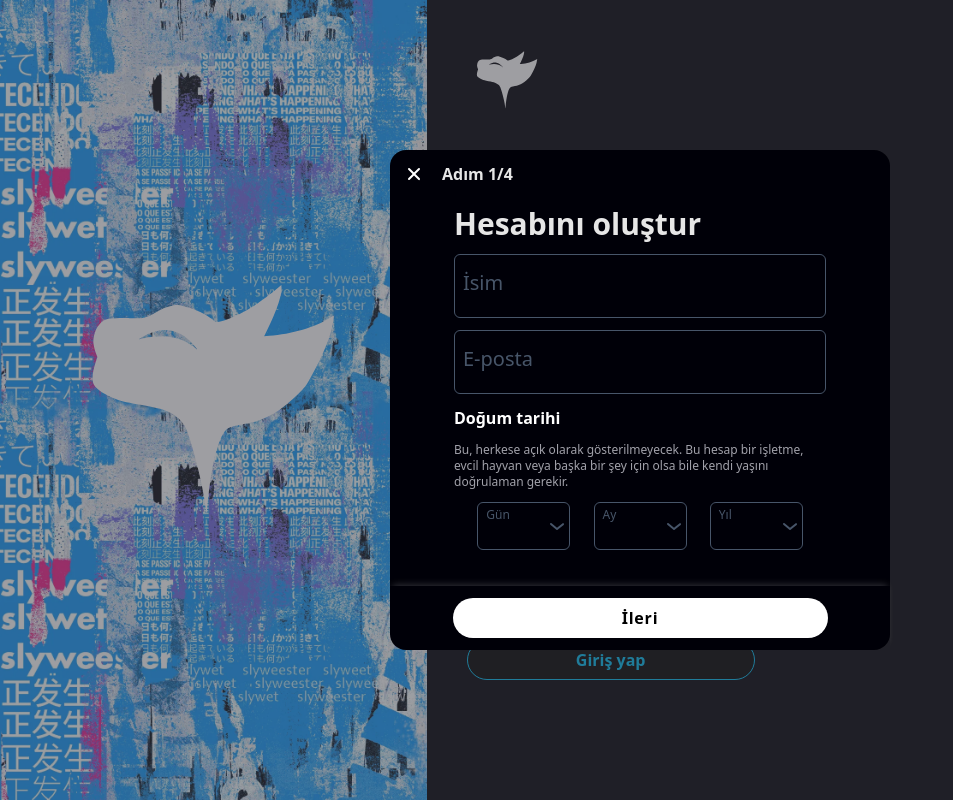
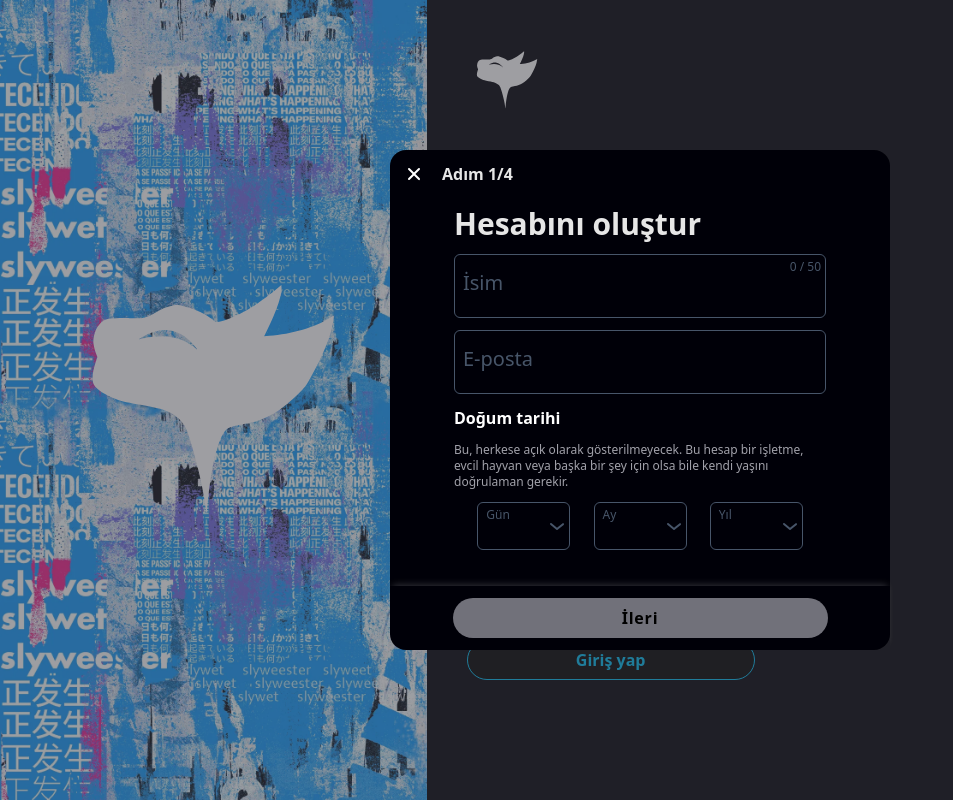
Before and after one commit to boranbatuhan/Slyweester, a Vue app: page / in a window 1280 px wide. Both pictures are taken after a click on the element "Hesap oluştur". Shown: the whole page, without its empty margins (0-953 px from the left). Built offline with nearby package versions, Linux system fonts and the light colour scheme.

Commit message:
login logic.

```diff
--- a/src/components/createAccount.vue
+++ b/src/components/createAccount.vue
@@ -1,6 +1,7 @@
 <script setup>
 import logo from "/src/components/logo.vue"
-import { reactive, ref } from "vue";
+import { computed, reactive, ref } from "vue";
+import router from "/src/router"
 
 const step = ref(1)
 const createAccForm=reactive({
@@ -46,13 +47,30 @@ const reset=()=>{
     createAccForm.month=0
     createAccForm.year=0
     createAccForm.password=""
-
 }
 
-const logla=()=>{
+const nextStep=()=>{
     console.log('createAccForm :>> ', createAccForm);
+    if(step.value<=3)
+    {
     step.value++
+
+    }
+    else{
+        step.value=4
+    }
 }
+const goHome=()=>{
+    router.push("/home")
+}
+
+const checkform = computed(() => {
+
+    return  step.value<=2 ? (createAccForm.name !== "" && createAccForm.mail !== "" && createAccForm.day > 0 && createAccForm.month > 0 && createAccForm.year > 0 ? false : true) : (createAccForm.password !== "" && createAccForm.password.length > 8 ? false : true);
+
+
+});
+
 
 </script>
 
@@ -74,6 +92,7 @@ const logla=()=>{
                 <label @click="clickFocus('name')" :class="{'border-sl-blue':formActives.name==true, 'border-slate-600 ':formActives.name==false}" class="border relative cursor-text w-full group h-16 rounded-md overflow-hidden" for="name">
                     <p :class="{'leading-4 text-xs text-sl-blue pt-1':formActives.name==true, 'leading-[56px] text-xl text-slate-600':formActives.name==false}" class="select-none px-2 transition-all ">İsim</p>
                     <input :class="{'absolute bottom-0 left-0' : formActives.name==true}" @focus="clickFocus('name')" class="outline-none w-full delay-1000 bg-transparent text-white  p-2 " type="text" name="name" id="name" autocomplete="off" maxlength="50" v-model="createAccForm.name">
+                    <p :class="{'text-sl-blue':formActives.name==true, 'text-slate-600':formActives.name==false}"  class="select-none text-xs absolute top-1 right-1">{{ createAccForm.name.length }} / 50 </p>
                 </label>
                 <!-- mail -->
                 <label @click="clickFocus('mail')" :class="{'border-sl-blue':formActives.mail==true, 'border-slate-600 ':formActives.mail==false}" class="border relative cursor-text w-full group h-16 rounded-md overflow-hidden" for="mail">
@@ -167,11 +186,16 @@ const logla=()=>{
 
             <!-- RESULT TAB -->
             <div v-if="step==4" class=" w-full h-full px-2 md:px-16 py-2 md:py-2 flex items-start justify-start gap-6 md:gap-3 flex-col ">
+                <div class="w-full h- relative ">
+                    <img draggable="false" loading="eager" class=" w-full h-full mix-blend-screen" src="/src/assets/confetti.gif" alt="confetti">
+                    <h1 class="text-white/90 absolute bottom-0 left-0 bg-sl-black w-full text-center select-none text-3xl font-bold"> <strong class="text-sl-blue">Slyweester</strong>'a hoşgeldin</h1>
+                </div>
             </div>
 
             <!-- button area -->
             <div class="border-t-shadow w-full h-1/6 flex items-center justify-center">
-                <button @click="logla" class="text-black bg-white w-9/12 py-2 font-bold tracking-wider rounded-full hover:bg-zinc-300 disabled:pointer-events-none disabled:bg-zinc-500">İleri</button>
+                <button v-if="step<=3" @click="nextStep" :disabled="checkform" class="text-black bg-white w-9/12 py-2 font-bold tracking-wider rounded-full hover:bg-zinc-300 disabled:pointer-events-none disabled:bg-zinc-500">İleri</button>
+                <button v-if="step==4" @click="goHome" class="text-black bg-white w-9/12 py-2 font-bold tracking-wider rounded-full hover:bg-zinc-300 disabled:pointer-events-none disabled:bg-zinc-500">Keşfet</button>
             </div>
         </div>
 
```
Also changed, not shown: src/assets/confetti.gif (added).
